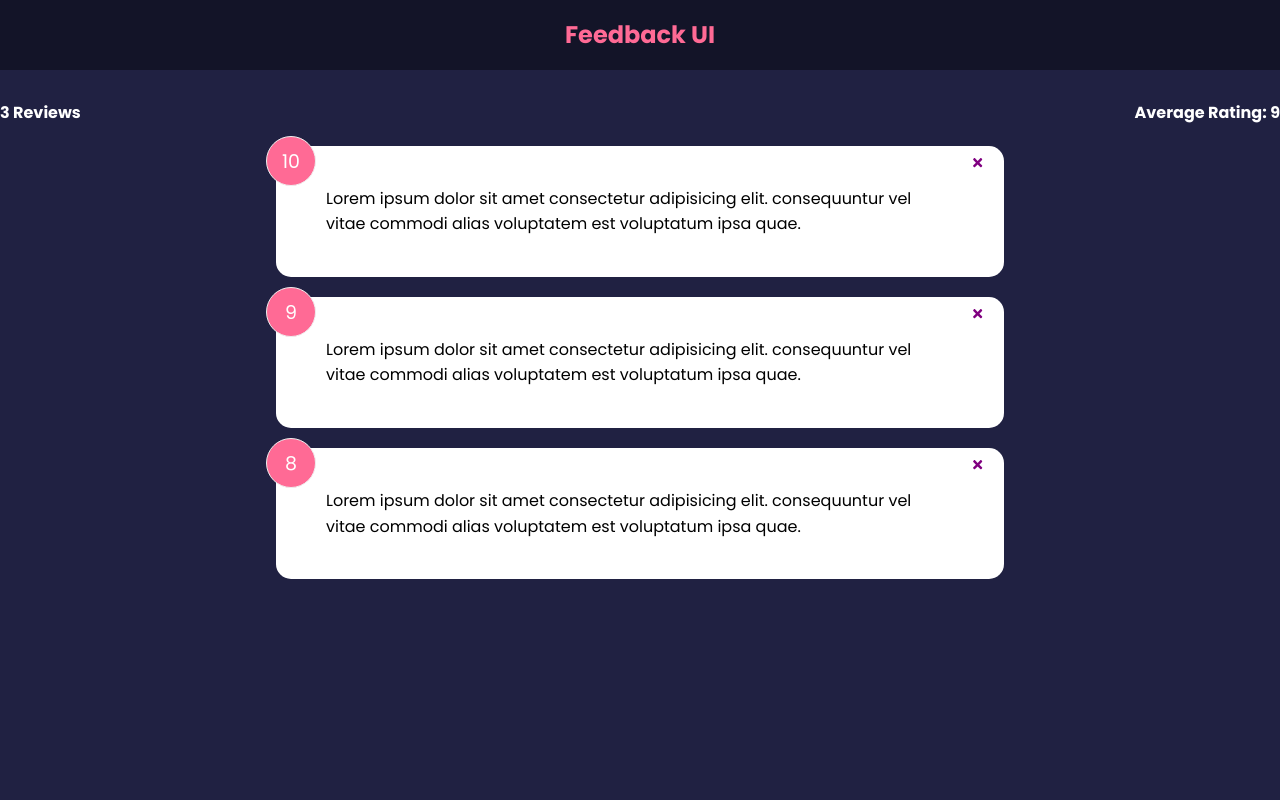
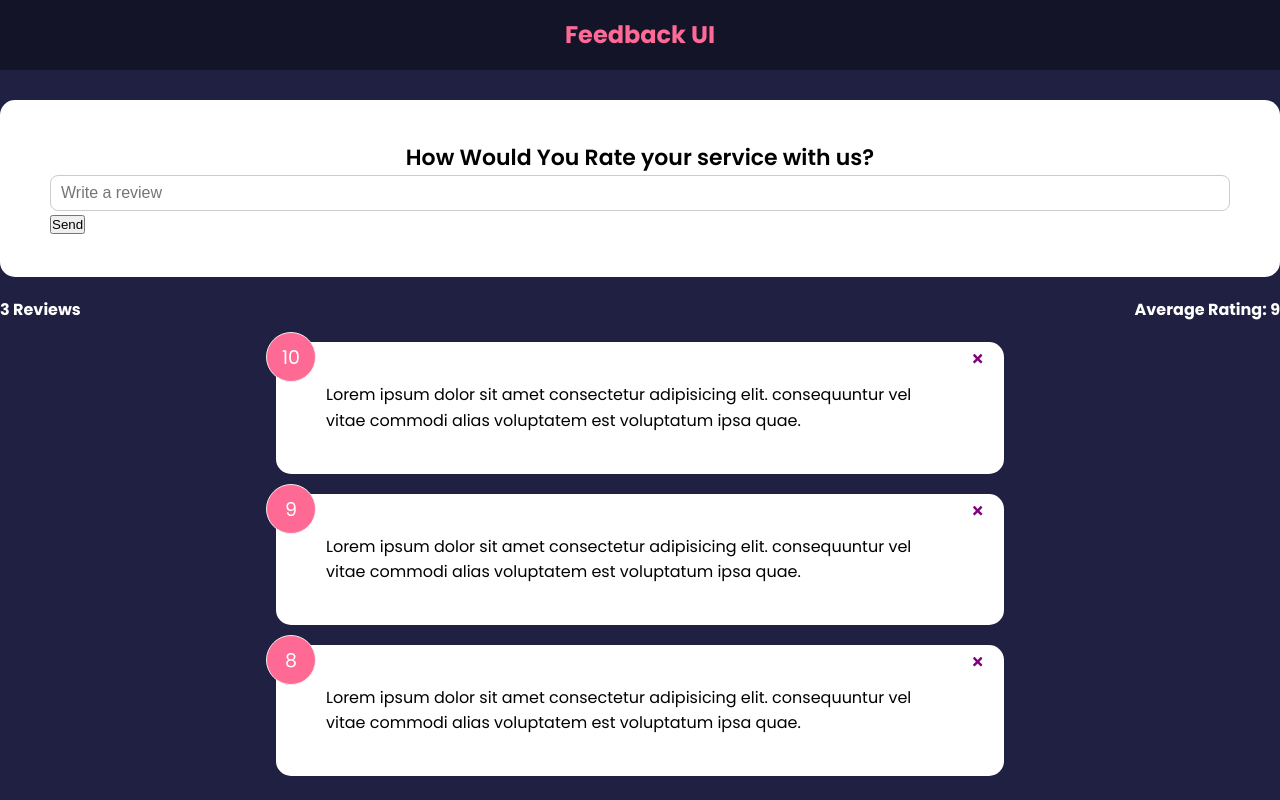
Before and after one commit to sumit-chandna/reactjs, a React (Create React App) app: page / in a window 1280 px wide. Built offline with nearby package versions, Linux system fonts and the light colour scheme.

Commit message:
Form Input & State

```diff
--- a/src/App.js
+++ b/src/App.js
@@ -3,6 +3,7 @@
 import Header from "./components/Header";
 import feedbackData from './data/FeedbackData';
 import FeedbackStats from './components/FeedbackStats';
+import FeedbackForm from './components/FeedbackForm';
 function App() {
     const [feedback, setFeedback] = useState(feedbackData)
     const deleteFeedback = (id) => {
@@ -13,6 +14,7 @@
     return (
         <>
             <Header />
+            <FeedbackForm />
             <FeedbackStats feedback={feedback} />
             <div className="container">
                 <FeedbackList feedback={feedback} deleteFeedback={deleteFeedback} />
--- /dev/null
+++ b/src/components/FeedbackForm.jsx
@@ -0,0 +1,23 @@
+import React from 'react'
+import Card from '../shared/Card'
+
+import { useState } from 'react'
+function FeedbackForm() {
+    const [text, setText] = useState('');
+    const handleTextChange = (e) => {
+        setText(e.target.value);
+    }
+    return (
+        <Card>
+            <form >
+                <h2>How Would You Rate your service with us?</h2>
+                <div className='input-group'>
+                    <input type="text" placeholder='Write a review' onChange={handleTextChange} value={text} />
+                </div>
+                <button type='submit'>Send</button>
+            </form>
+        </Card>
+    )
+}
+
+export default FeedbackForm
```
